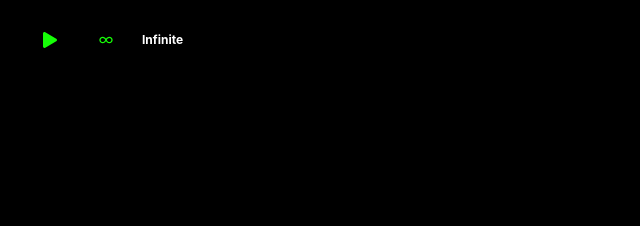
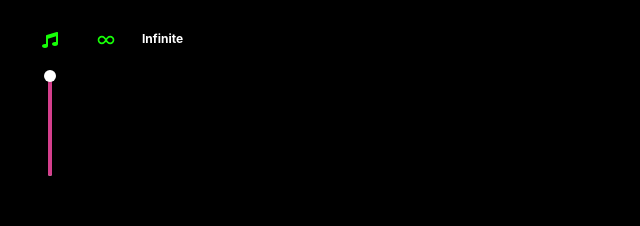
Before and after one commit to bpeters/sqordinals-web, a React (Create React App) app: page / in a window 1280 px wide. Shown: the top 226 px of the page, without its empty margins (0-640 px from the left). Built offline with nearby package versions, Linux system fonts and the light colour scheme.

Commit message:
add crypto hash

```diff
--- a/package.json
+++ b/package.json
@@ -10,10 +10,12 @@
     "@testing-library/jest-dom": "^5.16.5",
     "@testing-library/react": "^13.4.0",
     "@testing-library/user-event": "^14.4.3",
+    "@types/crypto-js": "^4.1.1",
     "@types/jest": "^28.1.8",
     "@types/node": "^12.20.55",
     "@types/react": "^18.2.7",
     "@types/react-dom": "^18.2.4",
+    "crypto-js": "^4.1.1",
     "framer-motion": "^6.5.1",
     "react": "^18.2.0",
     "react-dom": "^18.2.0",
--- a/src/App.tsx
+++ b/src/App.tsx
@@ -78,11 +78,13 @@ export const App = () => {
             <HStack
               spacing={4}
               paddingLeft={'10px'}
+              justify={'flex-start'}
+              align={'flex-start'}
             >
               <MusicPlayer />
               <IconButton
                 aria-label="Vibe"
-                icon={isPause ? <TbWaveSine color="#FE0101" /> : <TbInfinity color="#16FE07" />}
+                icon={isPause ? <TbWaveSine color="#FE0101" size={'20px'} /> : <TbInfinity color="#16FE07" size={'20px'} />}
                 onClick={handlePause}
                 backgroundColor="black"
                 _hover={{ backgroundColor: 'gray.800' }}
@@ -91,6 +93,7 @@ export const App = () => {
               <Text
                 fontSize={'12px'}
                 fontWeight={'bold'}
+                paddingTop={'10px'}
               >
                 {isPause ? 'Vibe' : 'Infinite'}
               </Text>
--- a/src/MusicPlayer.tsx
+++ b/src/MusicPlayer.tsx
@@ -1,6 +1,6 @@
-import { Box, Button, Flex, IconButton } from '@chakra-ui/react';
+import { Slider, SliderTrack, SliderFilledTrack, SliderThumb, IconButton, VStack } from '@chakra-ui/react';
 import { useState, useEffect, useRef } from 'react';
-import { FaPlay, FaPause } from 'react-icons/fa'
+import { FaPlay, FaPause, FaMusic } from 'react-icons/fa'
 
 const songs = [
   '/audio/1_sigma.d.wav',
@@ -18,6 +18,7 @@ const MusicPlayer = () => {
   const [isPlaying, setIsPlaying] = useState(false);
   const [currentSongIndex, setCurrentSongIndex] = useState(Math.floor(Math.random() * songs.length));
   const audioRef: any = useRef(null);
+  const [volume, setVolume] = useState(1);
 
   useEffect(() => {
     if (audioRef.current) {
@@ -38,6 +39,11 @@ const MusicPlayer = () => {
     };
   }, [currentSongIndex, isPlaying]);
 
+  useEffect(() => {
+    audioRef.current.volume = volume;
+  }, [volume]);
+
+
   const playNextSong = () => {
     let nextSongIndex;
     do {
@@ -50,15 +56,39 @@ const MusicPlayer = () => {
     setIsPlaying(!isPlaying);
   };
 
+  const handleVolumeChange = (value: any) => {
+    setVolume(value);
+  };
+
   return (
+    <VStack
+      spacing={4}
+    >
       <IconButton
         aria-label="Play pause"
-      icon={isPlaying ? <FaPause color="#FE0101" /> : <FaPlay color="#16FE07" />}
+        icon={isPlaying ? <FaPause color="#FE0101" /> : <FaMusic color="#16FE07" />}
         onClick={handlePlayPause}
         backgroundColor="black"
         _hover={{ backgroundColor: 'gray.800' }}
         _active={{ backgroundColor: 'gray.900' }}
       />
+      <Slider
+        aria-label="slider-ex-4"
+        value={volume}
+        min={0}
+        max={1}
+        step={0.01}
+        onChange={handleVolumeChange}
+        orientation="vertical"
+        height={'100px'}
+        colorScheme="pink"
+      >
+        <SliderTrack bg="gray.300">
+          <SliderFilledTrack bg="pink.500" />
+        </SliderTrack>
+        <SliderThumb boxSize={3} />
+      </Slider>
+    </VStack>
   );
 };
 
--- a/src/Sqord.ts
+++ b/src/Sqord.ts
@@ -1,3 +1,5 @@
+import { SHA256 } from 'crypto-js';
+
 export {};
 
 declare global {
@@ -438,10 +440,6 @@ function hashToNumber(hash: any) {
 }
 
 function pseudoHash(s: any) {
-  let h = '';
-  for (let i = 0; i < 64; i++) {
-    let charCode = Math.abs(s.charCodeAt(i % s.length));
-    h += (charCode % 16).toString(16);
-  }
-  return h;
+  const hash = SHA256(s);
+  return hash.toString();
 }
```
Also changed, not shown: 1 other file (tests, documents, lock files or other folders). Lines whose indentation alone changed are shown as unchanged.
